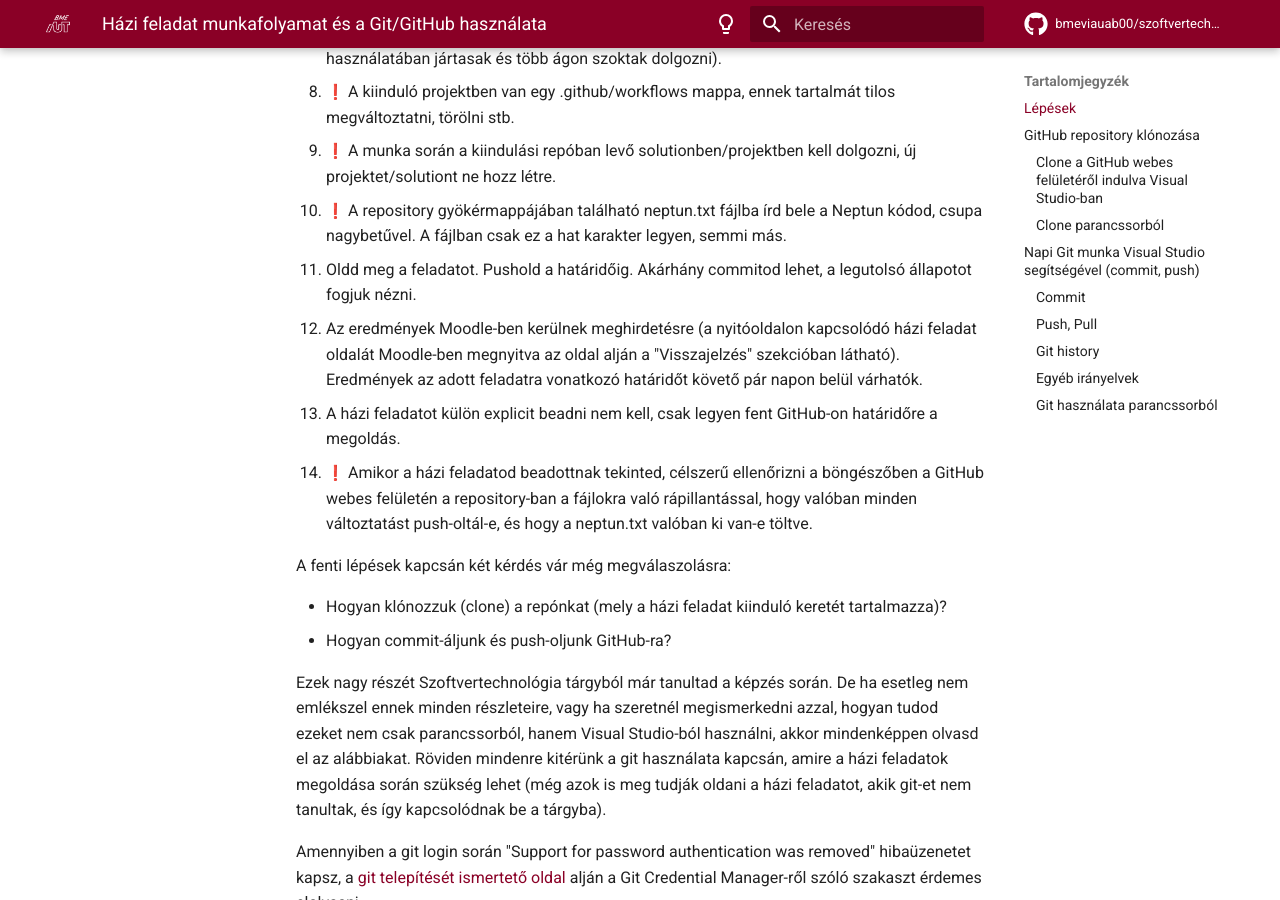
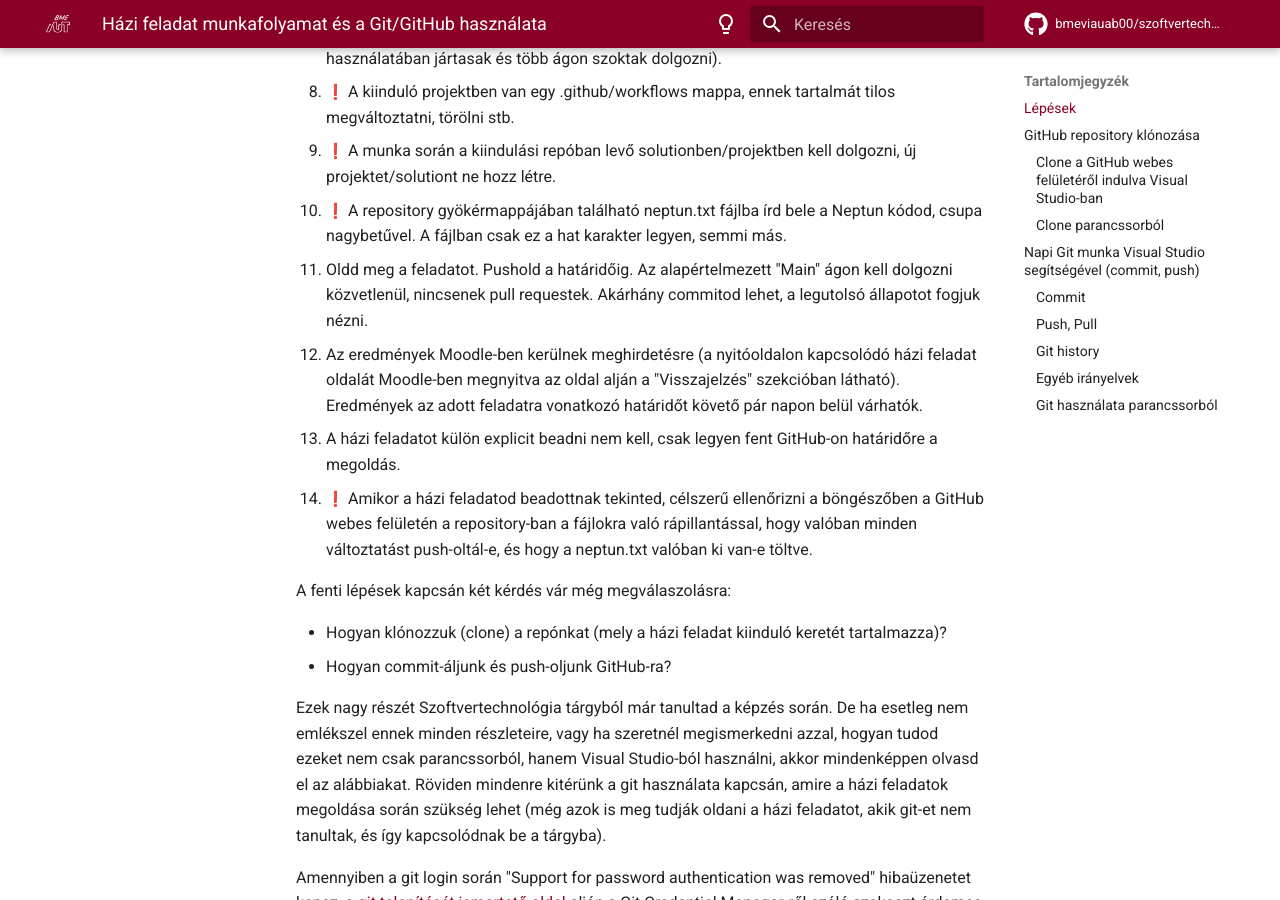
Before and after one commit to bmeviauab00/szoftvertechnikak, an MkDocs documentation site: the page built from docs/hazi/hf-folyamat/index.md, in a window 1280 px wide and 900 px high, scrolled down 1044 px. Built offline with MkDocs 1.6.1 and Material for MkDocs 9.7.7, drawn with Linux system fonts in a browser that asks for light colours; emoji names are drawn with the system emoji font; comment, search, counter and statistics services are not loaded; the version menu is left out.

Commit message:
Házi, melyik ágon kell dolgozni.

```diff
--- a/docs/hazi/hf-folyamat/index.md
+++ b/docs/hazi/hf-folyamat/index.md
@@ -16,7 +16,7 @@ Az egyes házi feladatok kiinduló keretét GitHub/GitHub Classroom segítségé
 8. :exclamation: A kiinduló projektben van egy .github/workflows mappa, ennek tartalmát tilos megváltoztatni, törölni stb.
 9. :exclamation: A munka során a kiindulási repóban levő solutionben/projektben kell dolgozni, új projektet/solutiont ne hozz létre.
 10. :exclamation: A repository gyökérmappájában található neptun.txt fájlba írd bele a Neptun kódod, csupa nagybetűvel. A fájlban csak ez a hat karakter legyen, semmi más.
-11. Oldd meg a feladatot. Pushold a határidőig. Akárhány commitod lehet, a legutolsó állapotot fogjuk nézni.
+11. Oldd meg a feladatot. Pushold a határidőig. Az alapértelmezett "Main" ágon kell dolgozni közvetlenül, nincsenek pull requestek. Akárhány commitod lehet, a legutolsó állapotot fogjuk nézni.
 12. Az eredmények Moodle-ben kerülnek meghirdetésre (a nyitóoldalon kapcsolódó házi feladat oldalát Moodle-ben megnyitva az oldal alján a "Visszajelzés" szekcióban látható). Eredmények az adott feladatra vonatkozó határidőt követő pár napon belül várhatók.
 13. A házi feladatot külön explicit beadni nem kell, csak legyen fent GitHub-on határidőre a megoldás.
 14.	:exclamation: Amikor a házi feladatod beadottnak tekinted,  célszerű ellenőrizni a böngészőben a GitHub webes felületén a repository-ban a fájlokra való rápillantással, hogy valóban minden változtatást push-oltál-e, és hogy a neptun.txt valóban ki van-e töltve.
```
